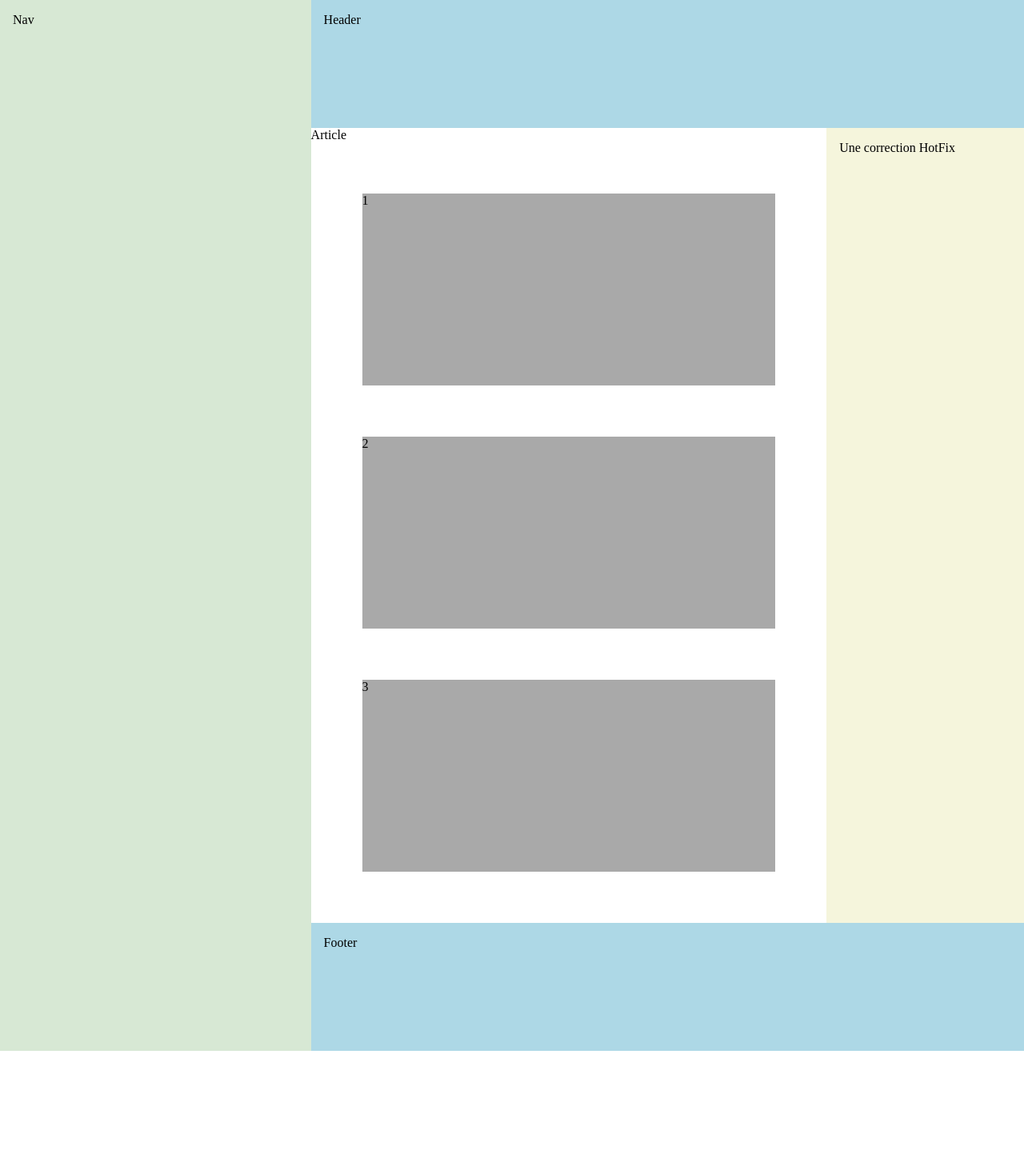
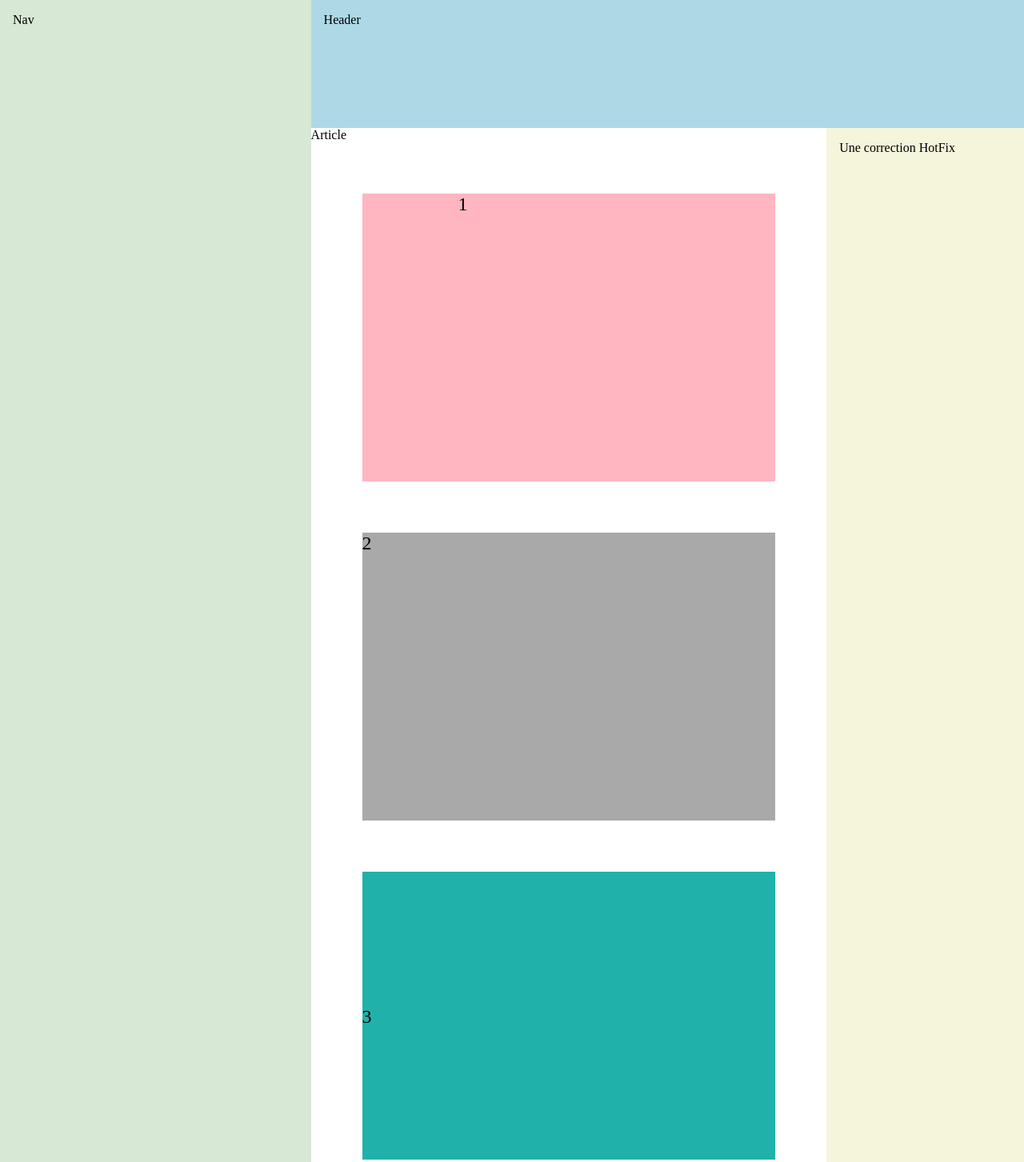
Before and after one commit to karinwald/girlspower, a plain HTML site: page index.html in a window 1280 px wide. Shown: the top 1453 px of the page at 80% size. Before the commit the page ends 1314 px from the top, so only its background shows below. Drawn offline with nearby package versions, Linux system fonts and the light colour scheme; files that its build step writes are made by us from their sources.

Commit message:
modif css main

```diff
--- a/scss/_general.scss
+++ b/scss/_general.scss
@@ -33,4 +33,16 @@
     min-width: 15em;
     min-height: 15em;
     flex-wrap: wrap;
+    font-size: x-large;
+
   }
+  .box:first-child {
+    background-color: lightpink;
+    padding-left: 5em;
+
+  }
+  .box:last-child{
+    background-color : lightseagreen;
+    padding-top: 7em ;
+
+  }
```
